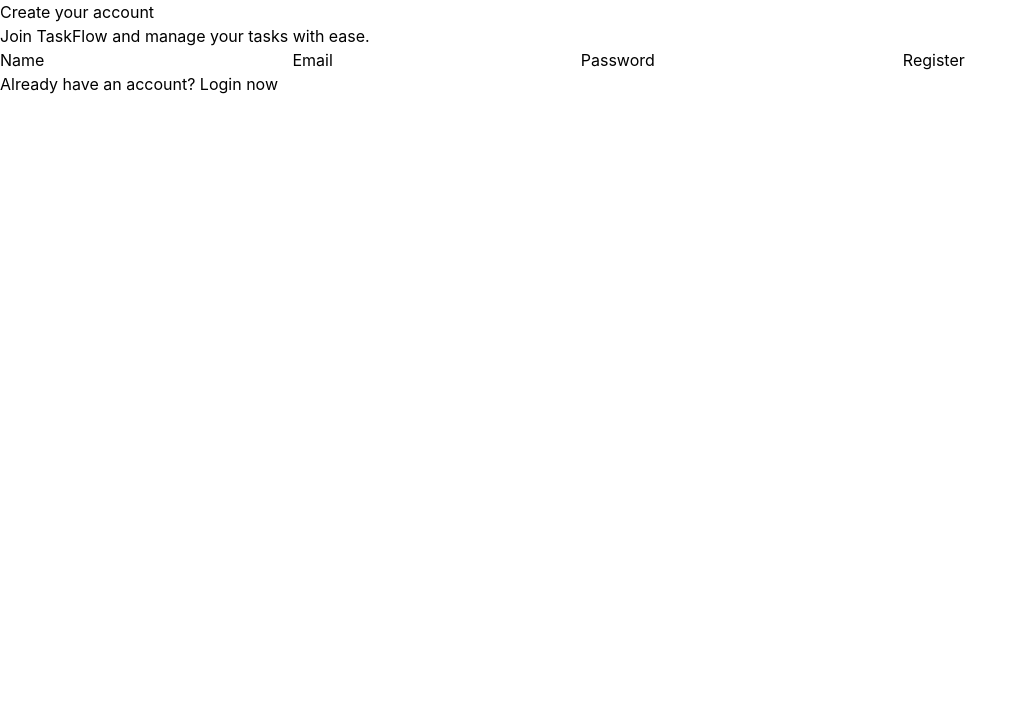
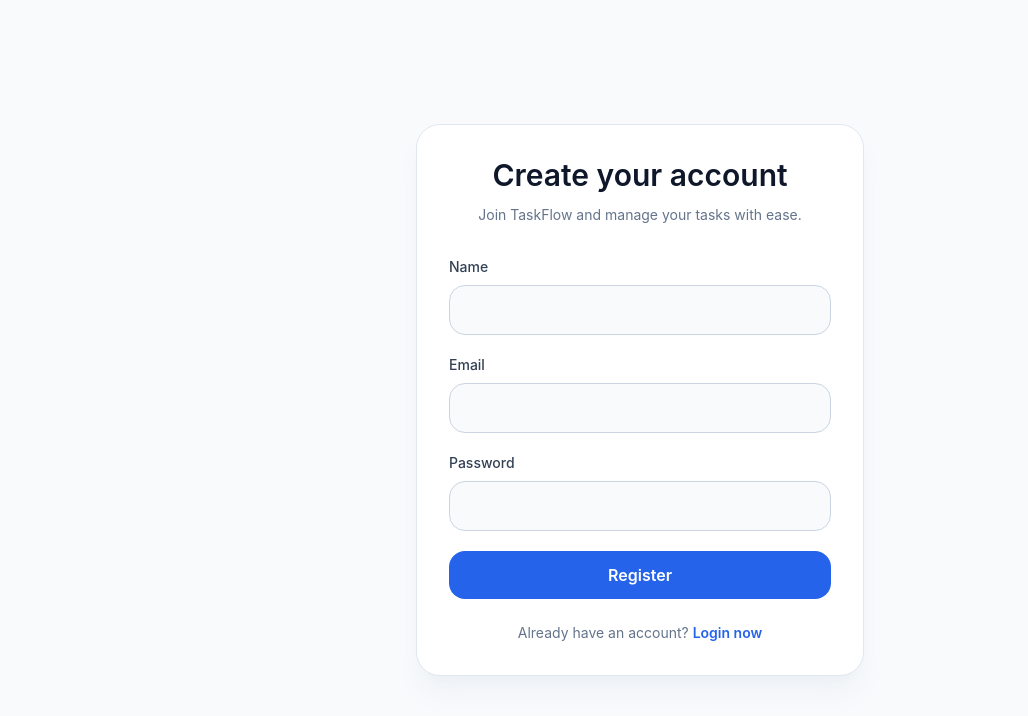
Before and after one commit to yogendher/Task-management-project, a React (Create React App) app in the folder frontend/: page /register in a window 1280 px wide. Shown: the top 716 px of the page, without its empty margins (0-1028 px from the left). Built offline with nearby package versions, Linux system fonts and the light colour scheme; no server answers.

Commit message:
Fix auth page styling with Tailwind utility classes

```diff
--- a/frontend/src/pages/Login.js
+++ b/frontend/src/pages/Login.js
@@ -29,26 +29,45 @@
   };
 
   return (
-    <div className="auth-page">
-      <div className="auth-card">
-        <div className="auth-header">
-          <h2>Welcome back</h2>
-          <p>Login to access your tasks and stay on top of your work.</p>
+    <div className="min-h-screen flex items-center justify-center bg-slate-50 px-4 py-10">
+      <div className="w-full max-w-md bg-white rounded-3xl border border-slate-200 p-8 shadow-xl shadow-slate-200/40">
+        <div className="mb-8 text-center">
+          <h2 className="text-3xl font-semibold text-slate-900">Welcome back</h2>
+          <p className="mt-3 text-sm text-slate-500">Login to access your tasks and stay on top of your work.</p>
         </div>
-        <form onSubmit={handleSubmit} className="auth-form">
-          <label>
-            Email
-            <input name="email" type="email" value={form.email} onChange={handleChange} required />
-          </label>
-          <label>
-            Password
-            <input name="password" type="password" value={form.password} onChange={handleChange} required />
-          </label>
-          <button type="submit">Login</button>
-          {message && <p className="error">{message}</p>}
+        <form onSubmit={handleSubmit} className="space-y-5">
+          <div>
+            <label className="block text-sm font-medium text-slate-700 mb-2">Email</label>
+            <input
+              name="email"
+              type="email"
+              value={form.email}
+              onChange={handleChange}
+              required
+              className="w-full rounded-2xl border border-slate-300 bg-slate-50 px-4 py-3 text-slate-900 outline-none transition focus:border-blue-500 focus:bg-white"
+            />
+          </div>
+          <div>
+            <label className="block text-sm font-medium text-slate-700 mb-2">Password</label>
+            <input
+              name="password"
+              type="password"
+              value={form.password}
+              onChange={handleChange}
+              required
+              className="w-full rounded-2xl border border-slate-300 bg-slate-50 px-4 py-3 text-slate-900 outline-none transition focus:border-blue-500 focus:bg-white"
+            />
+          </div>
+          <button
+            type="submit"
+            className="w-full rounded-2xl bg-blue-600 px-4 py-3 text-white font-semibold transition hover:bg-blue-700"
+          >
+            Login
+          </button>
+          {message && <p className="text-sm text-red-600 text-center">{message}</p>}
         </form>
-        <p className="auth-help">
-          New here? <Link to="/register">Create an account</Link>
+        <p className="mt-6 text-center text-sm text-slate-500">
+          New here? <Link to="/register" className="font-semibold text-blue-600 hover:text-blue-700">Create an account</Link>
         </p>
       </div>
     </div>
--- a/frontend/src/pages/Register.js
+++ b/frontend/src/pages/Register.js
@@ -29,30 +29,56 @@
   };
 
   return (
-    <div className="auth-page">
-      <div className="auth-card">
-        <div className="auth-header">
-          <h2>Create your account</h2>
-          <p>Join TaskFlow and manage your tasks with ease.</p>
+    <div className="min-h-screen flex items-center justify-center bg-slate-50 px-4 py-10">
+      <div className="w-full max-w-md bg-white rounded-3xl border border-slate-200 p-8 shadow-xl shadow-slate-200/40">
+        <div className="mb-8 text-center">
+          <h2 className="text-3xl font-semibold text-slate-900">Create your account</h2>
+          <p className="mt-3 text-sm text-slate-500">Join TaskFlow and manage your tasks with ease.</p>
         </div>
-        <form onSubmit={handleSubmit} className="auth-form">
-          <label>
-            Name
-            <input name="name" value={form.name} onChange={handleChange} required />
-          </label>
-          <label>
-            Email
-            <input name="email" type="email" value={form.email} onChange={handleChange} required />
-          </label>
-          <label>
-            Password
-            <input name="password" type="password" value={form.password} onChange={handleChange} required minLength={6} />
-          </label>
-          <button type="submit">Register</button>
-          {message && <p className="error">{message}</p>}
+        <form onSubmit={handleSubmit} className="space-y-5">
+          <div>
+            <label className="block text-sm font-medium text-slate-700 mb-2">Name</label>
+            <input
+              name="name"
+              value={form.name}
+              onChange={handleChange}
+              required
+              className="w-full rounded-2xl border border-slate-300 bg-slate-50 px-4 py-3 text-slate-900 outline-none transition focus:border-blue-500 focus:bg-white"
+            />
+          </div>
+          <div>
+            <label className="block text-sm font-medium text-slate-700 mb-2">Email</label>
+            <input
+              name="email"
+              type="email"
+              value={form.email}
+              onChange={handleChange}
+              required
+              className="w-full rounded-2xl border border-slate-300 bg-slate-50 px-4 py-3 text-slate-900 outline-none transition focus:border-blue-500 focus:bg-white"
+            />
+          </div>
+          <div>
+            <label className="block text-sm font-medium text-slate-700 mb-2">Password</label>
+            <input
+              name="password"
+              type="password"
+              value={form.password}
+              onChange={handleChange}
+              required
+              minLength={6}
+              className="w-full rounded-2xl border border-slate-300 bg-slate-50 px-4 py-3 text-slate-900 outline-none transition focus:border-blue-500 focus:bg-white"
+            />
+          </div>
+          <button
+            type="submit"
+            className="w-full rounded-2xl bg-blue-600 px-4 py-3 text-white font-semibold transition hover:bg-blue-700"
+          >
+            Register
+          </button>
+          {message && <p className="text-sm text-red-600 text-center">{message}</p>}
         </form>
-        <p className="auth-help">
-          Already have an account? <Link to="/login">Login now</Link>
+        <p className="mt-6 text-center text-sm text-slate-500">
+          Already have an account? <Link to="/login" className="font-semibold text-blue-600 hover:text-blue-700">Login now</Link>
         </p>
       </div>
     </div>
```
